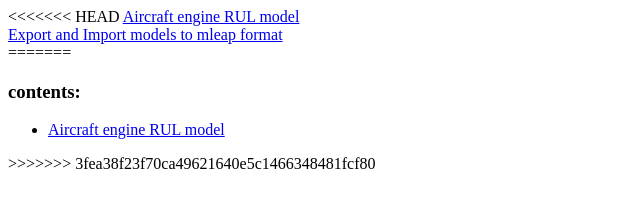
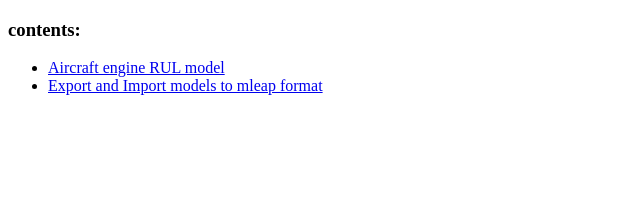
Before and after one commit to dhanow/public, a plain HTML site: page docs/index.html in a window 1280 px wide. Shown: the whole page, without its empty margins (0-640 px from the left). Drawn offline with Linux system fonts and the light colour scheme.

Commit message:
Update index.html

```diff
--- a/docs/index.html
+++ b/docs/index.html
@@ -1,14 +1,10 @@
 <!DOCTYPE html>
 <html>
 	<body>
-<<<<<<< HEAD
-		<a href="https://dhanow.github.io/public/aircraft-engine-rul-model.html">Aircraft engine RUL model</a> <br/>
-		<a href="https://dhanow.github.io/public/example-mleap-export.html">Export and Import models to mleap format</a> <br/>
-=======
 		<H3>contents:</H3>
 		<ul>
 		<li><a href="https://dhanow.github.io/public/aircraft-engine-rul-model.html">Aircraft engine RUL model</a></li>
+                <li><a href="https://dhanow.github.io/public/example-mleap-export.html">Export and Import models to mleap format</a></li>
 		</ul>
->>>>>>> 3fea38f23f70ca49621640e5c1466348481fcf80
 	</body>
 </html>
```
